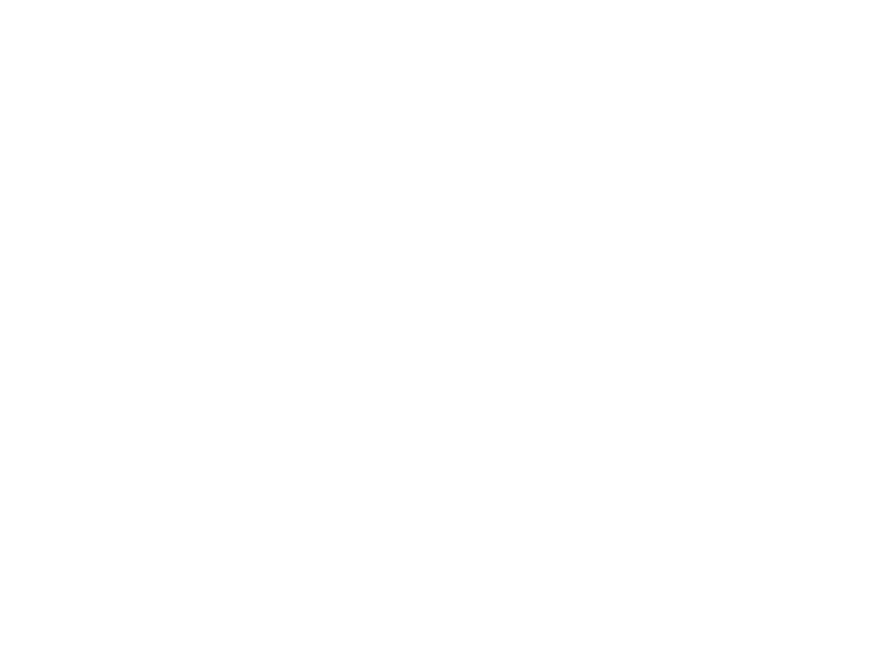
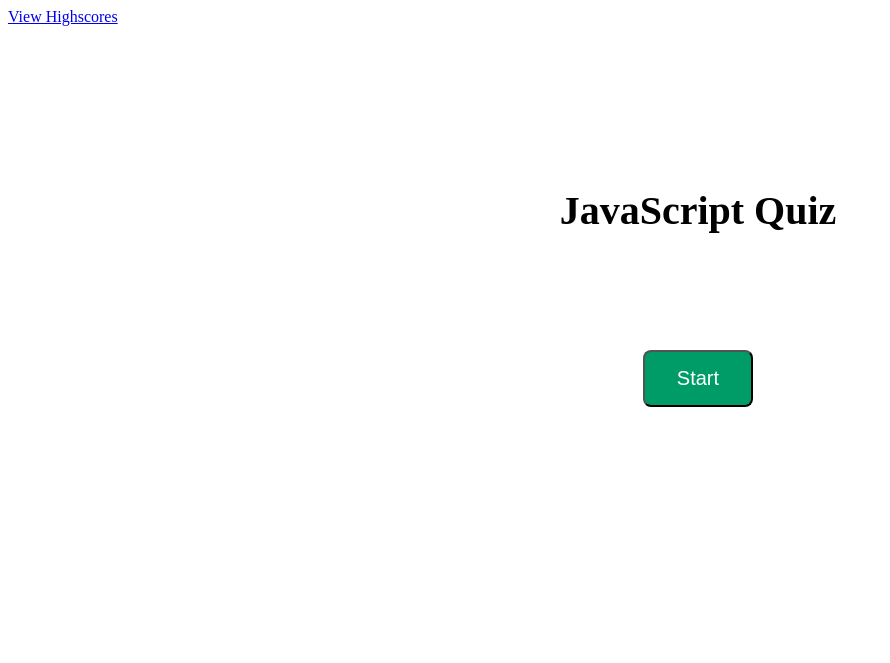
Before and after one commit to jakech617/02-20-homework, a plain HTML site: page index.html in a window 1280 px wide. Shown: the whole page, without its empty margins (0-890 px from the left). Drawn offline with Linux system fonts and the light colour scheme.

Commit message:
final changes to index.html

```diff
--- a/index.html
+++ b/index.html
@@ -1,10 +1,26 @@
 <!DOCTYPE html>
 <html lang="en">
-  <head>
 
-  </head>
-  <body>
+<head>
+    <meta charset="UTF-8">
+    <link rel="stylesheet" type="text/css" href="./assets/css/style.css">
+    <title>Code Quiz</title>
+</head>
 
-    <script src="script.js"></script>
-  </body>
+<body>
+    <a href="highscores.html">View Highscores</a>
+    <div id="wrapper">
+      <div id="currentTime"></div>
+        <div id="questionsDiv">
+          <h1>JavaScript Quiz</h1>
+            <p>Try to answer all of the questions within the time limit provided. Incorrect answers will cause your time to decrease by ten seconds!</p>
+            <ul id="choicesUl"></ul>
+            <button id="startTime">Start</button>
+          </div>
+
+    </div>
+    <script src="./assets/js/script.js"></script>
+
+</body>
+
 </html>
```
